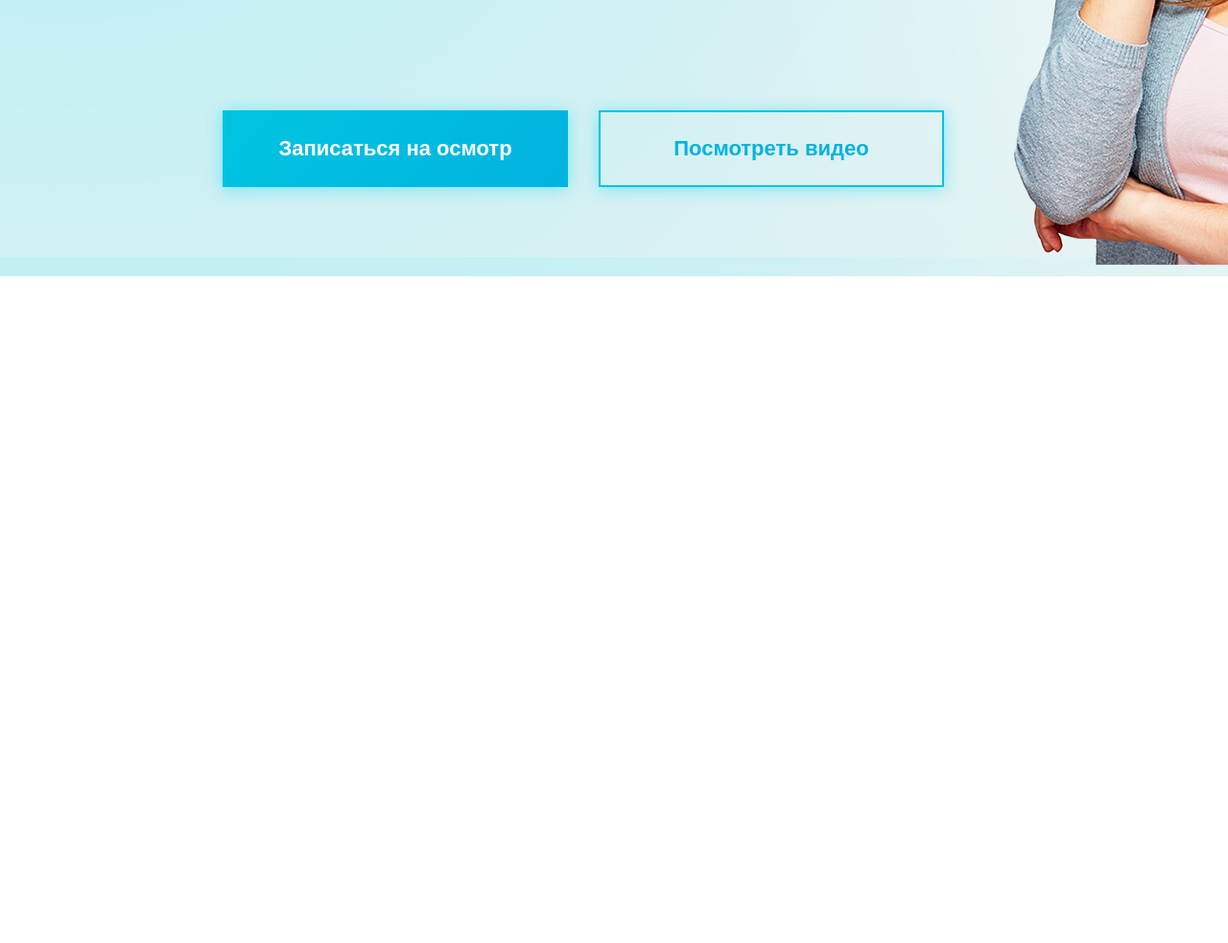
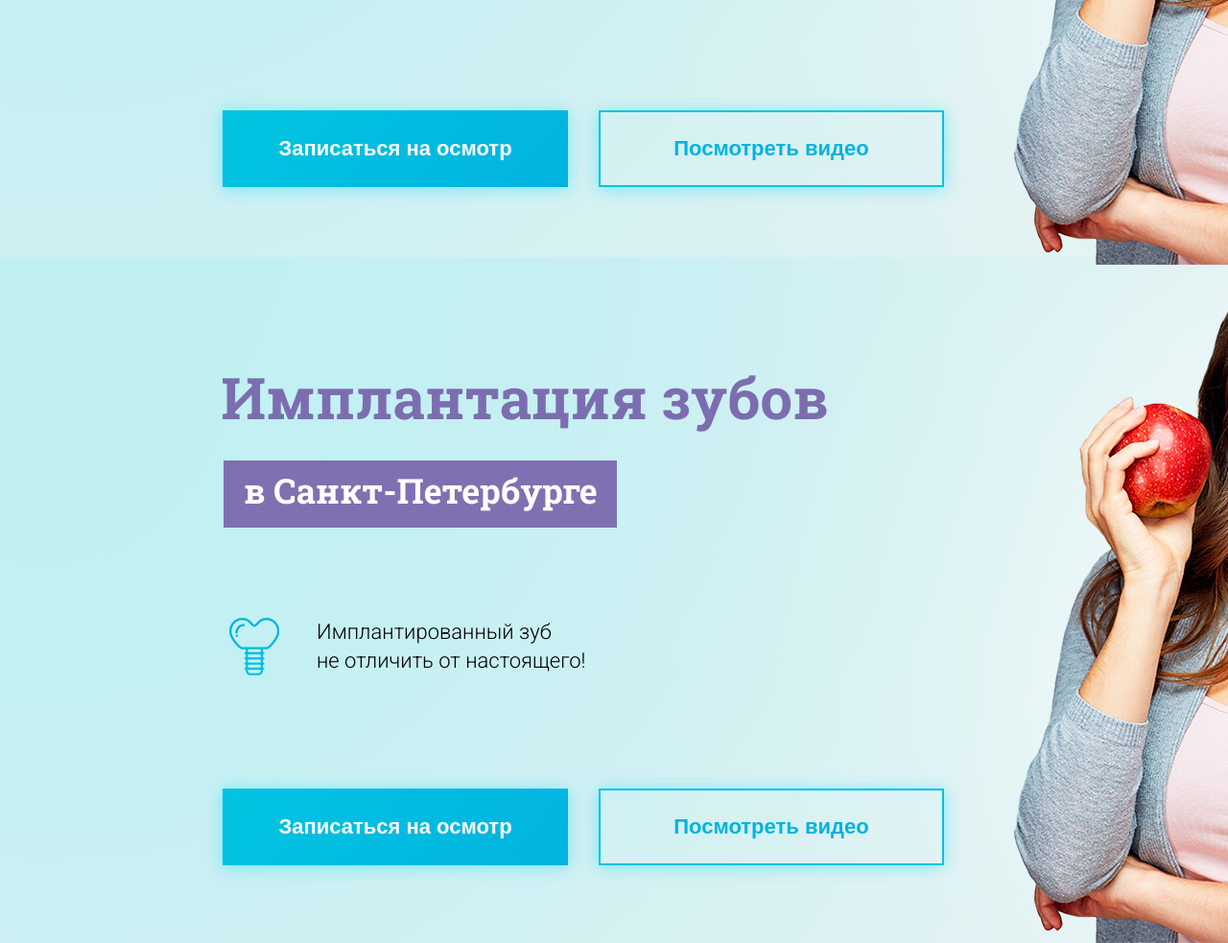
Before and after one commit to insomniata/trying-pixelperfect, a plain HTML site: page index.html in a window 1280 px wide. Shown: the part 512-1495 px from the top of the page at 96% size. Before the commit the page ends 800 px from the top, so only its background shows below. Drawn offline with Linux system fonts and the light colour scheme.

Commit message:
git test

```diff
--- a/css/main.css
+++ b/css/main.css
@@ -9,7 +9,7 @@ body {
   background-image: url(/img/background.png);
   width: 1600px;
   font-family: 'Roboto Slab', serif;
-  overflow: hidden;
+  /* overflow: hidden; */
 }
 
 .block {
--- a/index.html
+++ b/index.html
@@ -24,6 +24,19 @@
         <img class="bg-woman" src="img/bg-woman.png" alt="">
 
     </section>
+    <section class="block">
+
+        <h2 class="title">Имплантация зубов</h2>
+        <div class="title__location">в Санкт-Петербурге</div>
+        <div class="desc">
+            <img src="img/tooth.png" alt="Зуб">
+            <div>Имплантированный зуб <br> не отличить от настоящего!</div>
+        </div>
+        <button class="button">Записаться на осмотр</button>
+        <button class="button button-o">Посмотреть видео</button>
+        <img class="bg-woman" src="img/bg-woman.png" alt="">
+
+    </section>
 
 </body>
 
```
